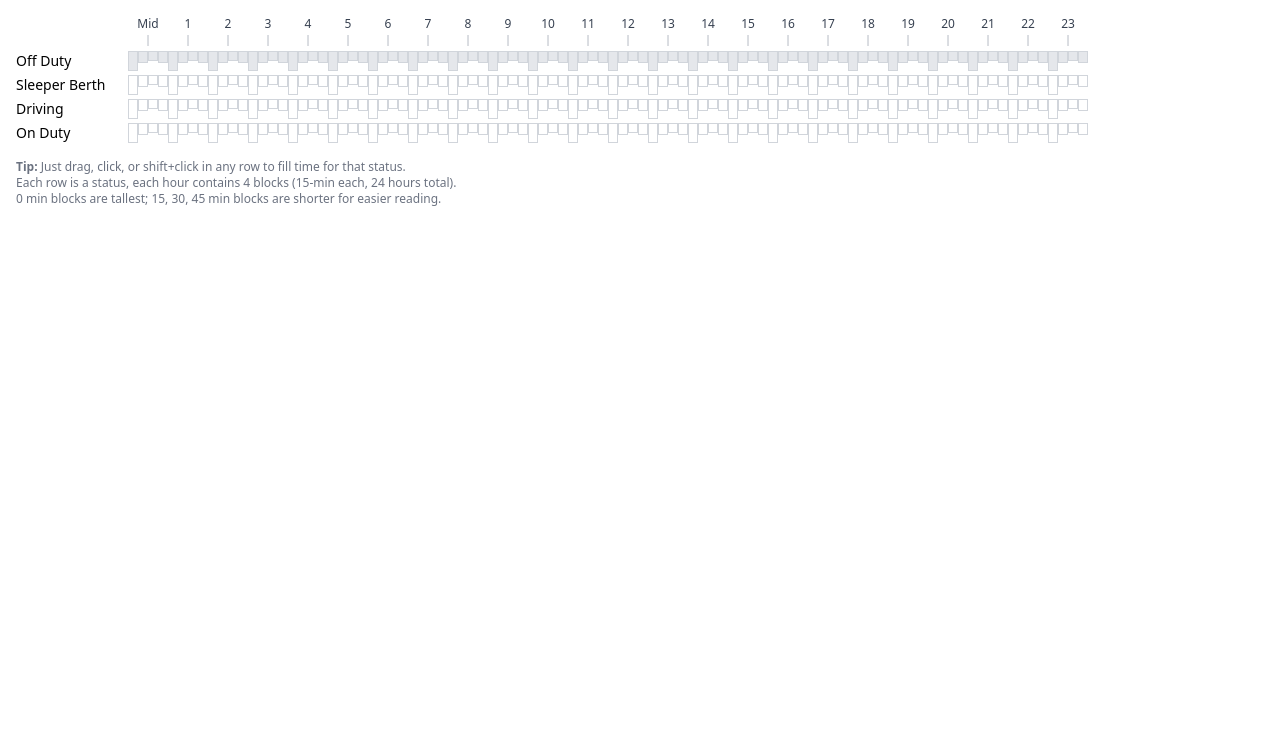
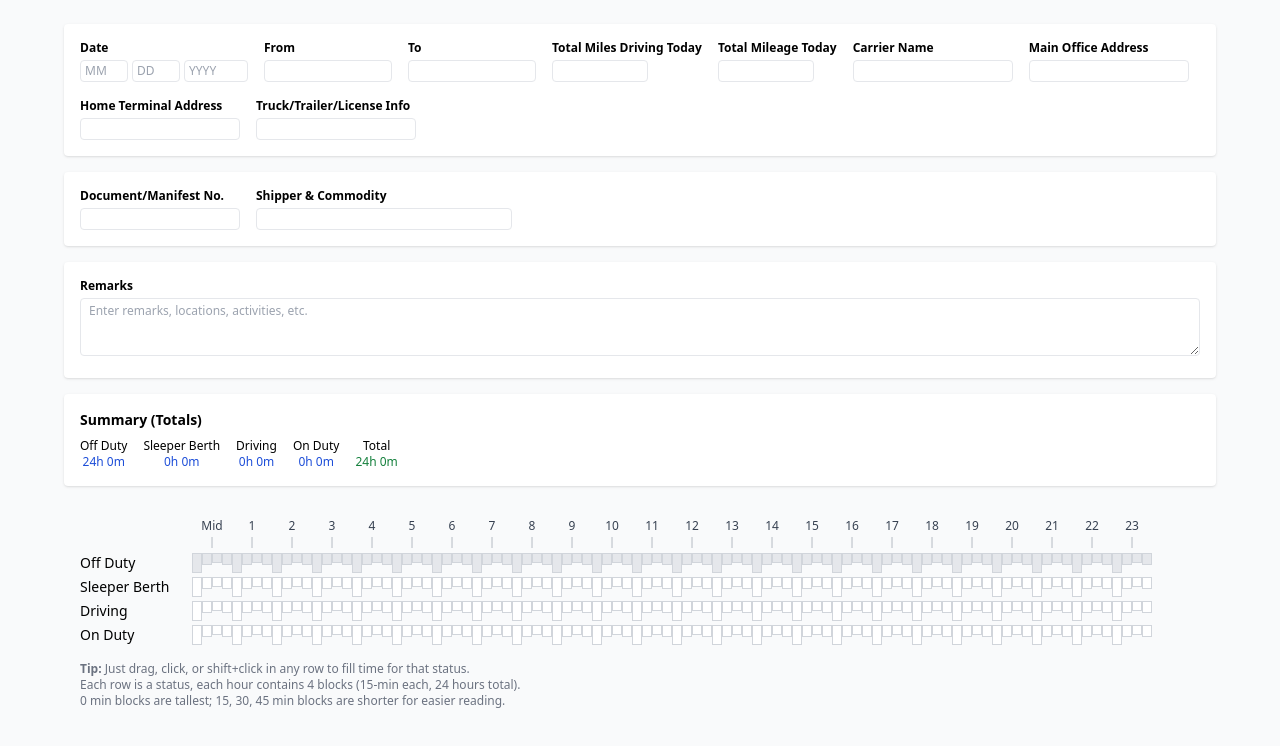
Before and after one commit to shuhelkhan114/spotter-ai-assessment, a React (Vite) app in the folder frontend/: page / in a window 1280 px wide. Shown: the top 746 px of the page. Built offline with nearby package versions, Linux system fonts and the light colour scheme.

Commit message:
feat: add full editable UI for daily log
- Add editable header, shipping info, and remarks sections
- Integrate summary panel with auto-calculated totals
- Connect all fields and grid to React state for a complete, interactive daily log sheet

```diff
--- a/frontend/src/App.jsx
+++ b/frontend/src/App.jsx
@@ -1,5 +1,44 @@
+import React, { useState } from 'react';
+import HeaderForm from './components/HeaderForm';
+import RemarksInput from './components/RemarksInput';
+import ShippingInfo from './components/ShippingInfo';
+import SummaryPanel from './components/SummaryPanel';
 import DailyLogGrid from './components/DailyLogGrid';
 
+const initialHeader = {
+  month: '', day: '', year: '', from: '', to: '',
+  totalMilesDriving: '', totalMileage: '', carrierName: '',
+  officeAddress: '', terminalAddress: '', truckInfo: '',
+};
+const initialShipping = { manifestNo: '', shipperCommodity: '' };
+
 export default function App() {
-  return <DailyLogGrid />;
+  const [header, setHeader] = useState(initialHeader);
+  const [shipping, setShipping] = useState(initialShipping);
+  const [remarks, setRemarks] = useState('');
+  const [blocks, setBlocks] = useState(Array(24 * 4).fill(0));
+
+  // Handlers for controlled components
+  const handleHeaderChange = (e) => {
+    setHeader({ ...header, [e.target.name]: e.target.value });
+  };
+  const handleShippingChange = (e) => {
+    setShipping({ ...shipping, [e.target.name]: e.target.value });
+  };
+  const handleRemarksChange = (e) => {
+    setRemarks(e.target.value);
+  };
+
+  return (
+    <div className="min-h-screen bg-gray-50 p-2 md:p-6 overflow-x-auto">
+      <div className="max-w-6xl mx-auto">
+        <HeaderForm form={header} onChange={handleHeaderChange} />
+        <ShippingInfo form={shipping} onChange={handleShippingChange} />
+        <RemarksInput value={remarks} onChange={handleRemarksChange} />
+        <SummaryPanel blocks={blocks} />
+        {/* Pass setBlocks to DailyLogGrid so it can update parent state */}
+        <DailyLogGrid blocks={blocks} setBlocks={setBlocks} />
+      </div>
+    </div>
+  );
 }
--- a/frontend/src/components/DailyLogGrid.jsx
+++ b/frontend/src/components/DailyLogGrid.jsx
@@ -1,4 +1,4 @@
-import React, { useState, useRef, useEffect } from 'react';
+import React, { useRef, useEffect } from 'react';
 
 const STATUS = [
   { label: 'Off Duty', color: 'bg-gray-200' },
@@ -10,13 +10,11 @@ const STATUS = [
 const HOURS = 24;
 const BLOCKS_PER_HOUR = 4;
 const TOTAL_BLOCKS = HOURS * BLOCKS_PER_HOUR;
-
 const BLOCK_HEIGHTS = ['h-5', 'h-3', 'h-2.5', 'h-3'];
 
-export default function DailyLogGrid() {
-  const [blocks, setBlocks] = useState(Array(TOTAL_BLOCKS).fill(0));
-  const [dragging, setDragging] = useState(false);
-  const [dragStart, setDragStart] = useState(null);
+export default function DailyLogGrid({ blocks, setBlocks }) {
+  const [dragging, setDragging] = React.useState(false);
+  const [dragStart, setDragStart] = React.useState(null);
   const lastClicked = useRef(null);
 
   const handleMouseDown = (blockIdx, rowIdx) => {
--- /dev/null
+++ b/frontend/src/components/HeaderForm.jsx
@@ -0,0 +1,48 @@
+import React from 'react';
+
+export default function HeaderForm({ form, onChange }) {
+  return (
+    <div className="bg-white rounded shadow p-4 mb-4 flex flex-wrap gap-4">
+      <div className="flex flex-col gap-1">
+        <label className="text-xs font-semibold">Date</label>
+        <div className="flex gap-1">
+          <input type="number" name="month" min="1" max="12" placeholder="MM" value={form.month} onChange={onChange} className="w-12 px-1 py-0.5 border rounded text-xs" />
+          <input type="number" name="day" min="1" max="31" placeholder="DD" value={form.day} onChange={onChange} className="w-12 px-1 py-0.5 border rounded text-xs" />
+          <input type="number" name="year" min="1900" max="2100" placeholder="YYYY" value={form.year} onChange={onChange} className="w-16 px-1 py-0.5 border rounded text-xs" />
+        </div>
+      </div>
+      <div className="flex flex-col gap-1">
+        <label className="text-xs font-semibold">From</label>
+        <input type="text" name="from" value={form.from} onChange={onChange} className="w-32 px-1 py-0.5 border rounded text-xs" />
+      </div>
+      <div className="flex flex-col gap-1">
+        <label className="text-xs font-semibold">To</label>
+        <input type="text" name="to" value={form.to} onChange={onChange} className="w-32 px-1 py-0.5 border rounded text-xs" />
+      </div>
+      <div className="flex flex-col gap-1">
+        <label className="text-xs font-semibold">Total Miles Driving Today</label>
+        <input type="number" name="totalMilesDriving" value={form.totalMilesDriving} onChange={onChange} className="w-24 px-1 py-0.5 border rounded text-xs" />
+      </div>
+      <div className="flex flex-col gap-1">
+        <label className="text-xs font-semibold">Total Mileage Today</label>
+        <input type="number" name="totalMileage" value={form.totalMileage} onChange={onChange} className="w-24 px-1 py-0.5 border rounded text-xs" />
+      </div>
+      <div className="flex flex-col gap-1">
+        <label className="text-xs font-semibold">Carrier Name</label>
+        <input type="text" name="carrierName" value={form.carrierName} onChange={onChange} className="w-40 px-1 py-0.5 border rounded text-xs" />
+      </div>
+      <div className="flex flex-col gap-1">
+        <label className="text-xs font-semibold">Main Office Address</label>
+        <input type="text" name="officeAddress" value={form.officeAddress} onChange={onChange} className="w-40 px-1 py-0.5 border rounded text-xs" />
+      </div>
+      <div className="flex flex-col gap-1">
+        <label className="text-xs font-semibold">Home Terminal Address</label>
+        <input type="text" name="terminalAddress" value={form.terminalAddress} onChange={onChange} className="w-40 px-1 py-0.5 border rounded text-xs" />
+      </div>
+      <div className="flex flex-col gap-1">
+        <label className="text-xs font-semibold">Truck/Trailer/License Info</label>
+        <input type="text" name="truckInfo" value={form.truckInfo} onChange={onChange} className="w-40 px-1 py-0.5 border rounded text-xs" />
+      </div>
+    </div>
+  );
+}
--- /dev/null
+++ b/frontend/src/components/RemarksInput.jsx
@@ -0,0 +1,17 @@
+import React from 'react';
+
+export default function RemarksInput({ value, onChange }) {
+  return (
+    <div className="bg-white rounded shadow p-4 mb-4">
+      <label className="text-xs font-semibold mb-1 block">Remarks</label>
+      <textarea
+        name="remarks"
+        value={value}
+        onChange={onChange}
+        rows={3}
+        className="w-full border rounded px-2 py-1 text-xs resize-vertical"
+        placeholder="Enter remarks, locations, activities, etc."
+      />
+    </div>
+  );
+}
--- /dev/null
+++ b/frontend/src/components/ShippingInfo.jsx
@@ -0,0 +1,16 @@
+import React from 'react';
+
+export default function ShippingInfo({ form, onChange }) {
+  return (
+    <div className="bg-white rounded shadow p-4 mb-4 flex flex-wrap gap-4">
+      <div className="flex flex-col gap-1">
+        <label className="text-xs font-semibold">Document/Manifest No.</label>
+        <input type="text" name="manifestNo" value={form.manifestNo} onChange={onChange} className="w-40 px-1 py-0.5 border rounded text-xs" />
+      </div>
+      <div className="flex flex-col gap-1">
+        <label className="text-xs font-semibold">Shipper & Commodity</label>
+        <input type="text" name="shipperCommodity" value={form.shipperCommodity} onChange={onChange} className="w-64 px-1 py-0.5 border rounded text-xs" />
+      </div>
+    </div>
+  );
+}
--- /dev/null
+++ b/frontend/src/components/SummaryPanel.jsx
@@ -0,0 +1,41 @@
+import React from 'react';
+
+const STATUS = [
+  'Off Duty',
+  'Sleeper Berth',
+  'Driving',
+  'On Duty',
+];
+
+function formatMinutes(mins) {
+  const h = Math.floor(mins / 60);
+  const m = mins % 60;
+  return `${h}h ${m}m`;
+}
+
+export default function SummaryPanel({ blocks }) {
+  // Calculate totals for each status
+  const totals = [0, 0, 0, 0];
+  blocks.forEach((status) => {
+    if (status >= 0 && status < 4) totals[status] += 15;
+  });
+  const totalMins = totals.reduce((a, b) => a + b, 0);
+
+  return (
+    <div className="bg-white rounded shadow p-4 mb-4">
+      <div className="font-semibold mb-2 text-sm">Summary (Totals)</div>
+      <div className="flex flex-wrap gap-4 text-xs">
+        {STATUS.map((label, idx) => (
+          <div key={label} className="flex flex-col items-center">
+            <span className="font-medium">{label}</span>
+            <span className="text-blue-700">{formatMinutes(totals[idx])}</span>
+          </div>
+        ))}
+        <div className="flex flex-col items-center">
+          <span className="font-medium">Total</span>
+          <span className="text-green-700">{formatMinutes(totalMins)}</span>
+        </div>
+      </div>
+    </div>
+  );
+}
```
